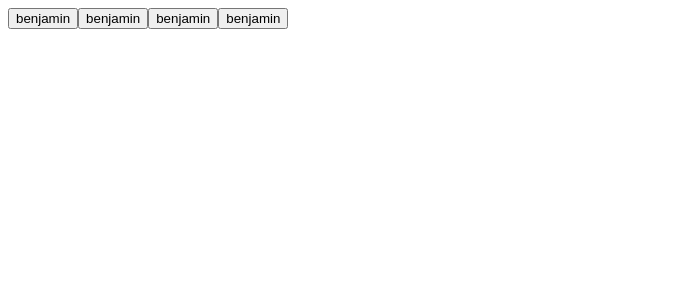
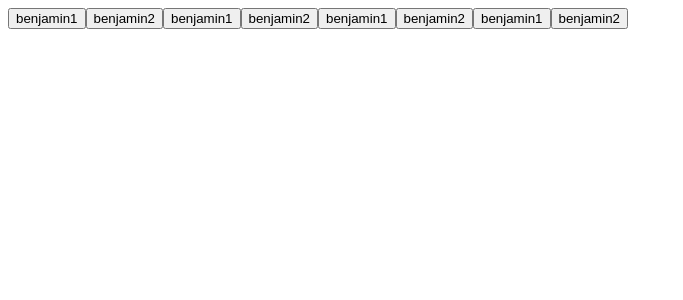
Before and after one commit to champix56/tjspa1-2026-09-09, a React (Vite) app: page / in a window 1280 px wide. Shown: the top 300 px of the page, without its empty margins (0-683 px from the left). Built offline with nearby package versions, Linux system fonts and the light colour scheme.

Commit message:
react.Fragment

```diff
--- a/src/components/ui/Button/Button.jsx
+++ b/src/components/ui/Button/Button.jsx
@@ -1,8 +1,13 @@
+import React from 'react'
+
 const Button = (props) => {
     console.log(props);
 
-    return <button className="Button">
-        benjamin
-    </button>
+    return (
+        <>
+            <button className="Button">benjamin1</button>
+            <button className="Button">benjamin2</button>
+        </>
+        )
 }
 export default Button
```
